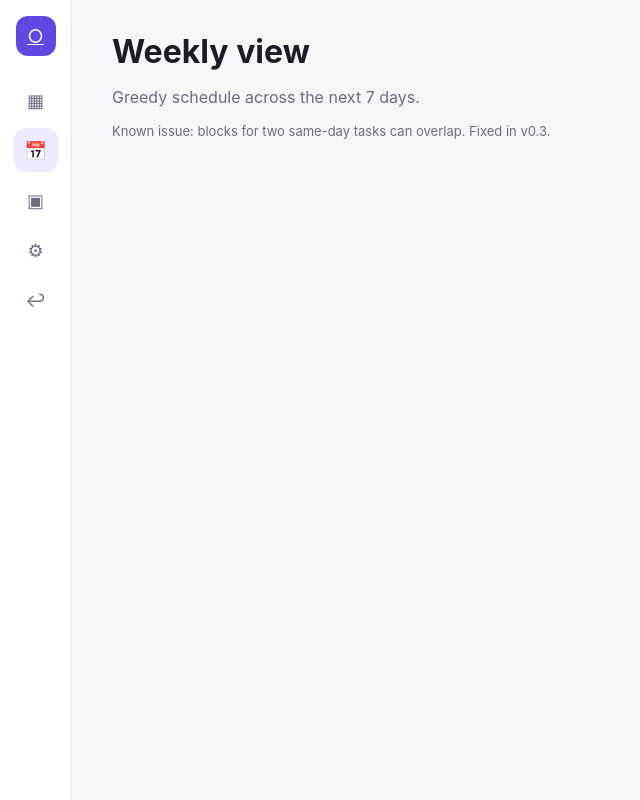
After one commit to dilutedious/optima, a Flask app: template templates/weekly.html in a window 1280 px wide. The commit adds this page. Shown: the whole page, without its empty margins (0-640 px from the left). Run offline with Flask 3, Linux system fonts and the light colour scheme; the template is opened without the code that fills it, so the values that code supplies are empty.

Commit message:
weekly view — 7-day grid with generated study blocks
new /weekly route + template. wires up the greedy scheduler from the
previous commit so blocks actually render on a 7-day grid (mon-sun
of the current week). class periods would show as solid blocks but
constraints don't exist yet, so right now everything visible is
dashed study blocks. hour gutter is 7am-10pm.

```diff
--- a/app.py
+++ b/app.py
@@ -174,6 +174,20 @@ def dashboard():
     return render_template("dashboard.html", user=user, ranked=ranked)
 
 
+@app.route("/weekly")
+def weekly():
+    if "user" not in session:
+        return redirect(url_for("login"))
+    user = load_user(session["user"])
+    today = date.today()
+    monday = today - timedelta(days=today.weekday())
+    days = [monday + timedelta(days=i) for i in range(7)]
+    blocks = generate_schedule(user, days)
+    return render_template("weekly.html",
+                           user=user, days=days, blocks=blocks,
+                           hours=list(range(7, 23)))
+
+
 @app.route("/logout")
 def logout():
     session.clear()
--- a/static/style.css
+++ b/static/style.css
@@ -50,3 +50,12 @@ h1 { margin: 0 0 4px; }
 .task .right { text-align: right; }
 .task .crit { display: inline-block; background: #d64545; color: #fff; padding: 2px 8px; border-radius: 999px; font-size: 11px; margin-left: 6px; letter-spacing: 0.08em; }
 .error { background: #fdecec; color: #8d1f1f; padding: 8px 12px; border-radius: 8px; margin: 12px 0; font-size: 13px; }
+
+/* weekly grid (v0.2) */
+.weekly { display: grid; grid-template-columns: 56px repeat(7, 1fr); gap: 1px; background: #e6e6ee; border: 1px solid #e6e6ee; }
+.weekly .head, .weekly .hour, .weekly .cell { background: #fff; padding: 6px 8px; font-size: 12px; }
+.weekly .head { font-weight: 600; text-align: center; color: #1c1c28; }
+.weekly .hour { color: #6b6b80; text-align: right; }
+.weekly .cell { position: relative; min-height: 32px; }
+.weekly .block { position: absolute; left: 4px; right: 4px; padding: 4px 6px; border-radius: 6px; background: #efeaff; color: #5e4ae3; font-size: 11px; }
+.weekly .block.dashed { border: 1px dashed #5e4ae3; background: #fff; }
--- /dev/null
+++ b/templates/weekly.html
@@ -0,0 +1,37 @@
+<!doctype html><html><head><meta charset="utf-8"><title>Weekly — Optima</title>
+<link rel="stylesheet" href="/static/style.css"></head>
+<body>
+  <aside class="sidebar">
+    <a class="logo" href="/dashboard">○</a>
+    <a class="nav" href="/dashboard">▦</a>
+    <a class="nav active" href="/weekly">📅</a>
+    <a class="nav" href="#">▣</a>
+    <a class="nav" href="#">⚙</a>
+    <a class="nav" href="/logout">↩</a>
+  </aside>
+  <main class="content">
+    <h1>Weekly view</h1>
+    <p class="muted">Greedy schedule across the next 7 days.</p>
+    <div class="week">
+      <div class="head"></div>
+      {% for d in days %}<div class="head">{{ d.strftime('%a %d') }}</div>{% endfor %}
+      <div>
+        {% for h in hours %}<div class="hourlbl">{{ '%02d:00'|format(h) }}</div>{% endfor %}
+      </div>
+      {% for d in days %}
+      <div class="col">
+        {% for h in hours %}<div class="hr"></div>{% endfor %}
+        {% for b in blocks.get(d.isoformat(), []) %}
+          <div class="block"
+               style="top:{{ ((b.start - hours[0]) * 48)|round(0,'floor') }}px;
+                      height:{{ ((b.end - b.start) * 48)|round(0,'floor') }}px;">
+            <strong>{{ b.name }}</strong>
+            <div class="small">{{ '%02d:%02d'|format(b.start|int, ((b.start - (b.start|int))*60)|int) }}–{{ '%02d:%02d'|format(b.end|int, ((b.end - (b.end|int))*60)|int) }}</div>
+          </div>
+        {% endfor %}
+      </div>
+      {% endfor %}
+    </div>
+    <p class="muted small mt12">Known issue: blocks for two same-day tasks can overlap. Fixed in v0.3.</p>
+  </main>
+</body></html>
```
